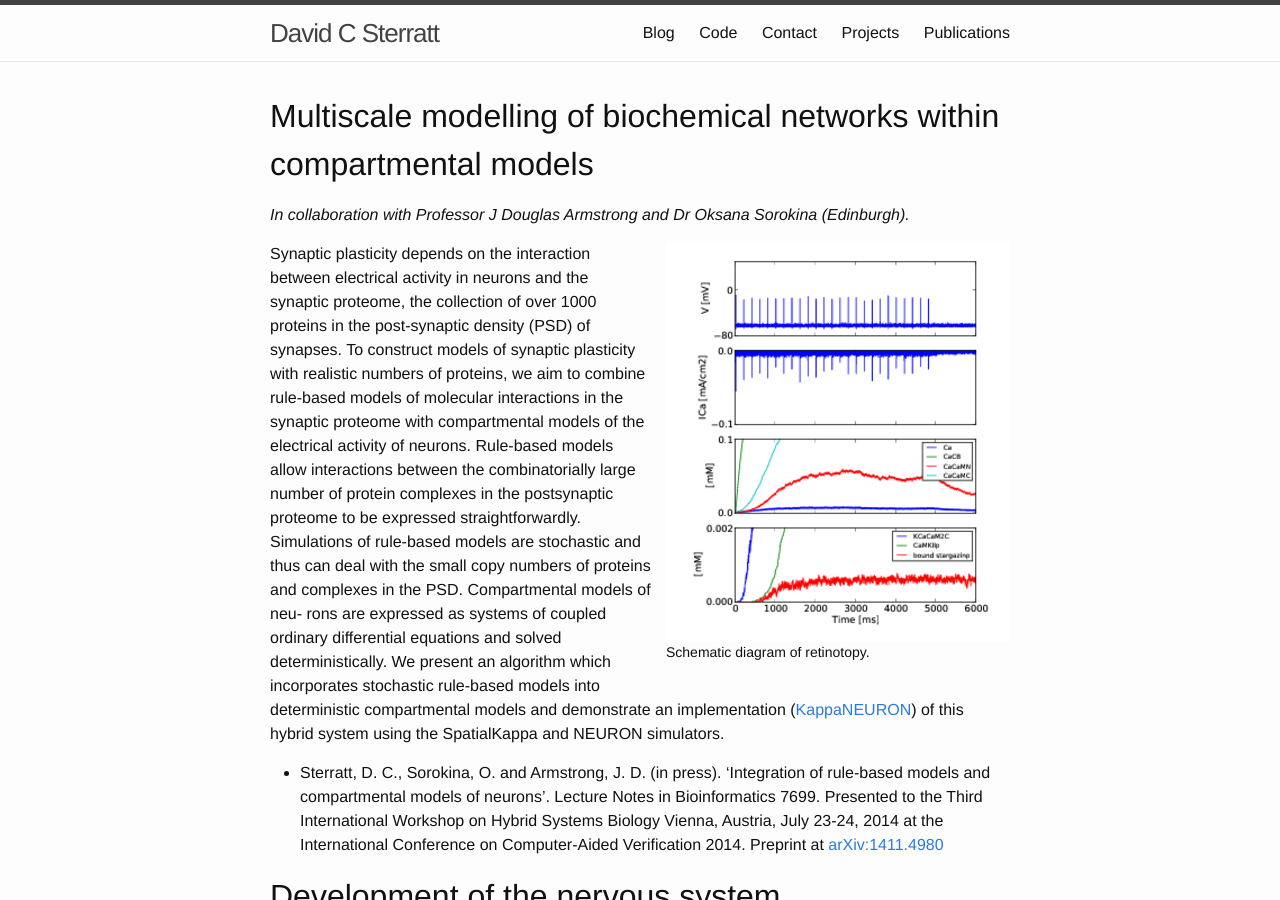
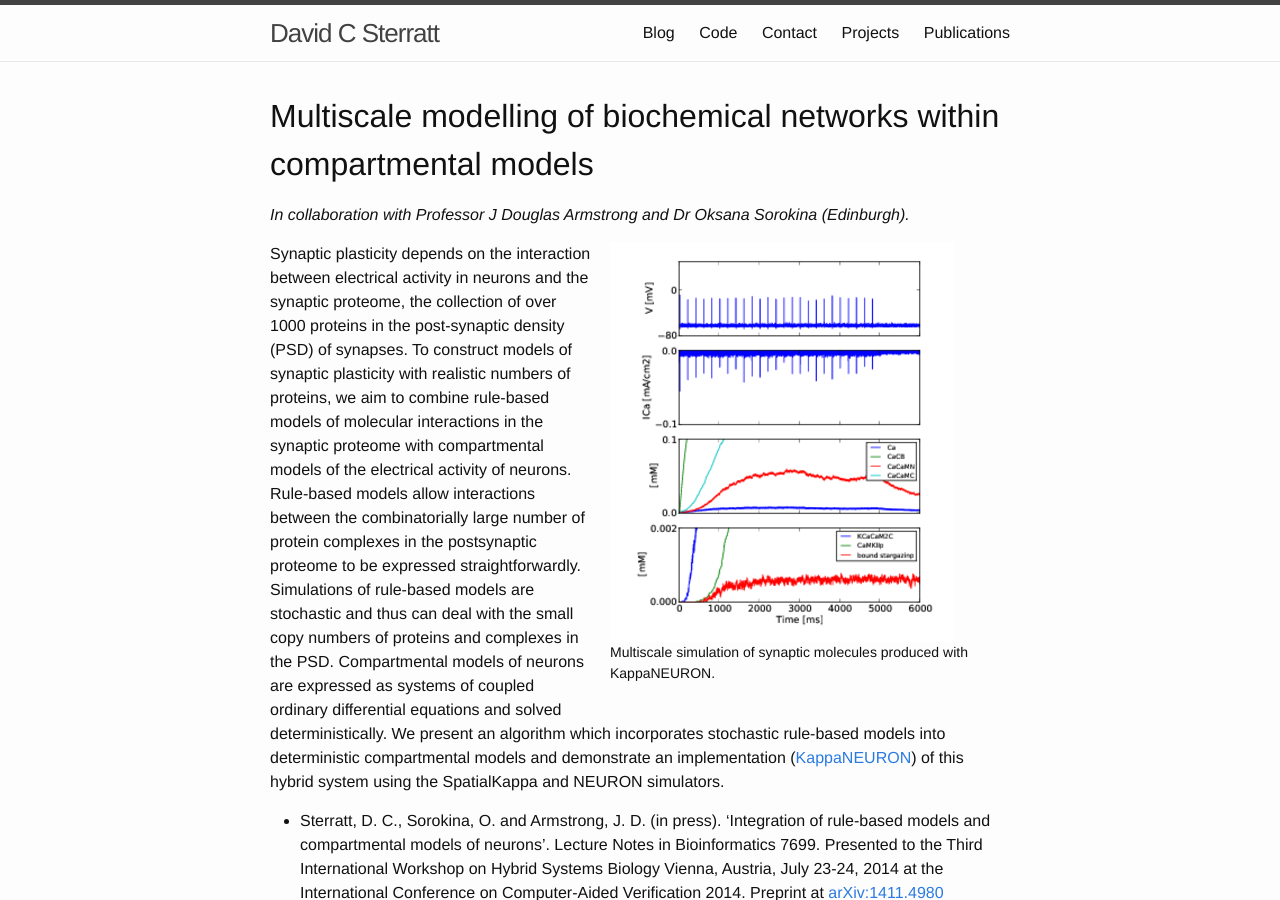
Before and after one commit to davidcsterratt/davidcsterratt.github.io, a Jekyll site: the page built from projects.md, in a window 1280 px wide and 900 px high. Built offline with Jekyll 4.4.1, drawn with Linux system fonts in a browser that asks for light colours.

Commit message:
Fixed image caption

```diff
--- a/projects.md
+++ b/projects.md
@@ -8,10 +8,10 @@ permalink: /projects/
 _In collaboration with Professor J Douglas Armstrong and Dr Oksana
 Sorokina (Edinburgh)._
 
-<figure>
-<img src="{{site.url}}/images/neuron_kappa_Very_short_6000-400.png" />
-<figcaption>Schematic diagram of retinotopy.</figcaption>
-</figure>
+<figure> <img
+src="{{site.url}}/images/neuron_kappa_Very_short_6000-400.png" />
+<figcaption>Multiscale simulation of synaptic molecules produced with
+KappaNEURON.</figcaption> </figure>
 
 Synaptic plasticity depends on the interaction between electrical
 activity in neurons and the synaptic proteome, the collection of over
@@ -24,7 +24,7 @@ between the combinatorially large number of protein complexes in the
 postsynaptic proteome to be expressed straightforwardly.  Simulations
 of rule-based models are stochastic and thus can deal with the small
 copy numbers of proteins and complexes in the PSD. Compartmental
-models of neu- rons are expressed as systems of coupled ordinary
+models of neurons are expressed as systems of coupled ordinary
 differential equations and solved deterministically. We present an
 algorithm which incorporates stochastic rule-based models into
 deterministic compartmental models and demonstrate an implementation
@@ -264,5 +264,7 @@ capacity isn't so great - but still better than for recall.
  -->
 <!--  LocalWords:  Savier BMC Arjen Ooyen Groen NMDA Neurocomputing
  -->
-<!--  LocalWords:  Dorronsoro ICANN Verlag SNR Rossum Greve
+<!--  LocalWords:  Dorronsoro ICANN Verlag SNR Rossum Greve Oksana
  -->
+<!--  LocalWords:  proteome PSD KappaNEURON SpatialKappa
+ -->
```
